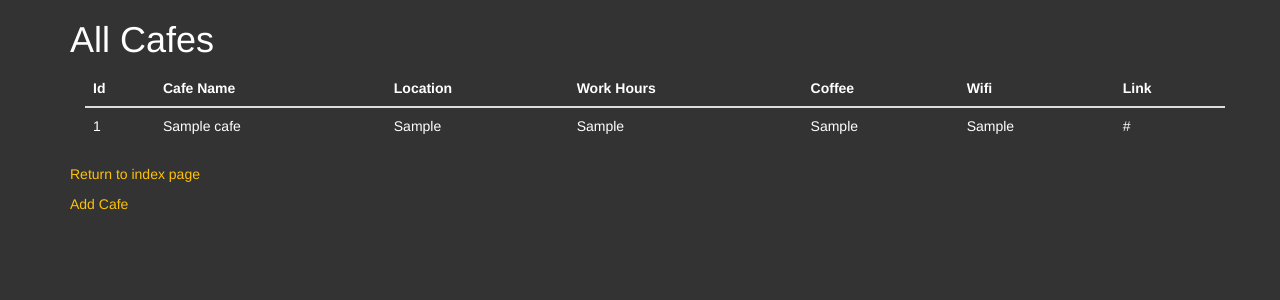
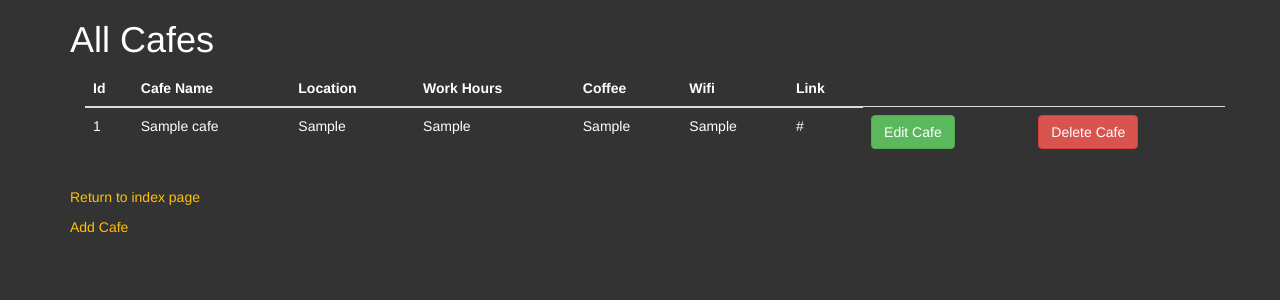
Before and after one commit to M91skr/Cafe_with_Wifi, a Flask app: page /cafes in a window 1280 px wide. Shown: the top 300 px of the page. Run offline with Flask 3, Linux system fonts and the light colour scheme; tables that the repository leaves empty hold one stand-in row (values such as "Sample post"); some libraries are stand-ins or nearby versions.

Commit message:
Provide cafe editing and deletion feature

```diff
--- a/main.py
+++ b/main.py
@@ -12,6 +12,7 @@ from flask_sqlalchemy import SQLAlchemy
 from flask_wtf import FlaskForm
 from wtforms import StringField, SubmitField, SelectField
 from wtforms.validators import DataRequired, URL
+from flask_ckeditor import CKEditor, CKEditorField
 
 
 # ---------------------------------------- class to use Flask-wtf Creation ----------------------------------------
@@ -19,8 +20,8 @@ from wtforms.validators import DataRequired, URL
 
 class CafeForm(FlaskForm):
     cafe = StringField('Cafés Name', validators=[DataRequired()])
-    location = StringField('Ort', validators=[DataRequired()])
-    hours = StringField('Öffnungszeiten', validators=[DataRequired()])
+    location = CKEditorField('Ort', validators=[DataRequired()])
+    hours = CKEditorField('Öffnungszeiten', validators=[DataRequired()])
     menu = SelectField('Berühmte Getränke/ Speisen', choices=[("1", "🍨"), ("2", "🍨🍨"), ("3", "🍨🍨🍨"),
                                                               ("4", "️☕️"), ("5", "️☕️☕️"), ("6", "️☕️☕️☕️"),
                                                               ("7", "🥤"), ("8", "🥤🥤"), ("9", "🥤🥤🥤"),
@@ -35,6 +36,7 @@ class CafeForm(FlaskForm):
 
 app = Flask(__name__)
 app.config['SECRET_KEY'] = "APP_CONF"
+ckeditor = CKEditor(app)
 Bootstrap(app)
 
 # Db connection
@@ -85,6 +87,37 @@ def add_cafe():
     return render_template('add.html', form=form)
 
 
+@app.route("/blog/edit-cafe/<int:cafe_id>", methods=["GET", "POST"])
+def edit_cafe(cafe_id):
+    cafe = Cafes.query.get(cafe_id)
+    edit_form = CafeForm(
+        name=cafe.cafe_name,
+        location=cafe.location,
+        hours=cafe.work_hours,
+        menu=cafe.coffee,
+        wifi=cafe.wifi,
+        link=cafe.link
+    )
+    if edit_form.validate_on_submit():
+        cafe.cafe=edit_form.cafe.data,
+        cafe.location=edit_form.location.data,
+        cafe.hours=edit_form.hours.data,
+        cafe.menu=edit_form.menu.data,
+        cafe.wifi=edit_form.wifi.data,
+        cafe.link=edit_form.link.data
+        db.session.commit()
+        return redirect(url_for("cafes", cafe_id=cafe.id))
+    return render_template("edit_cafe.html", form=edit_form, is_edit=True)
+
+
+@app.route("/delete/<int:cafe_id>")
+def delete_cafe(cafe_id):
+    cafe_to_delete = Cafes.query.get(cafe_id)
+    db.session.delete(cafe_to_delete)
+    db.session.commit()
+    return redirect(url_for('cafes'))
+
+
 @app.route('/cafes')
 def cafes():
     cafes_list = Cafes.query.all()
--- a/templates/cafes.html
+++ b/templates/cafes.html
@@ -54,6 +54,12 @@
                                                 <td>
                             {{item.link}}
                         </td>
+                        <td>
+                            <p><a class="btn btn-success float-right" href="{{ url_for('edit_cafe', cafe_id=item['id']) }}">Edit Cafe</a></p>
+                        </td>
+                        <td>
+                            <p><a class="btn btn-danger float-right" href="{{ url_for('delete_cafe', cafe_id=item['id']) }}">Delete Cafe</a></p>
+                        </td>
                     </tr>
                     {% endfor %}
                     </tbody>
```
Also changed, not shown: templates/delete_cafe.html (added, +10 -0 lines), templates/edit_cafe.html (added, +38 -0 lines).
